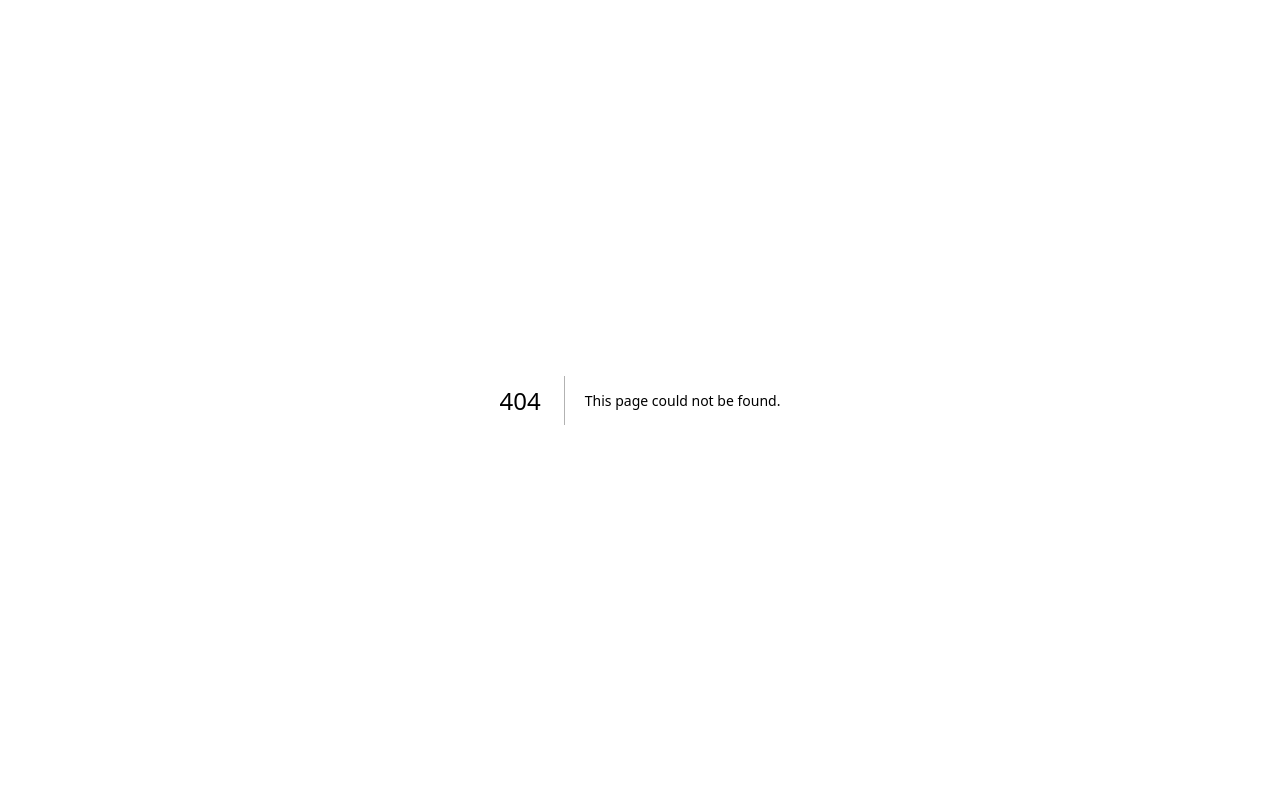
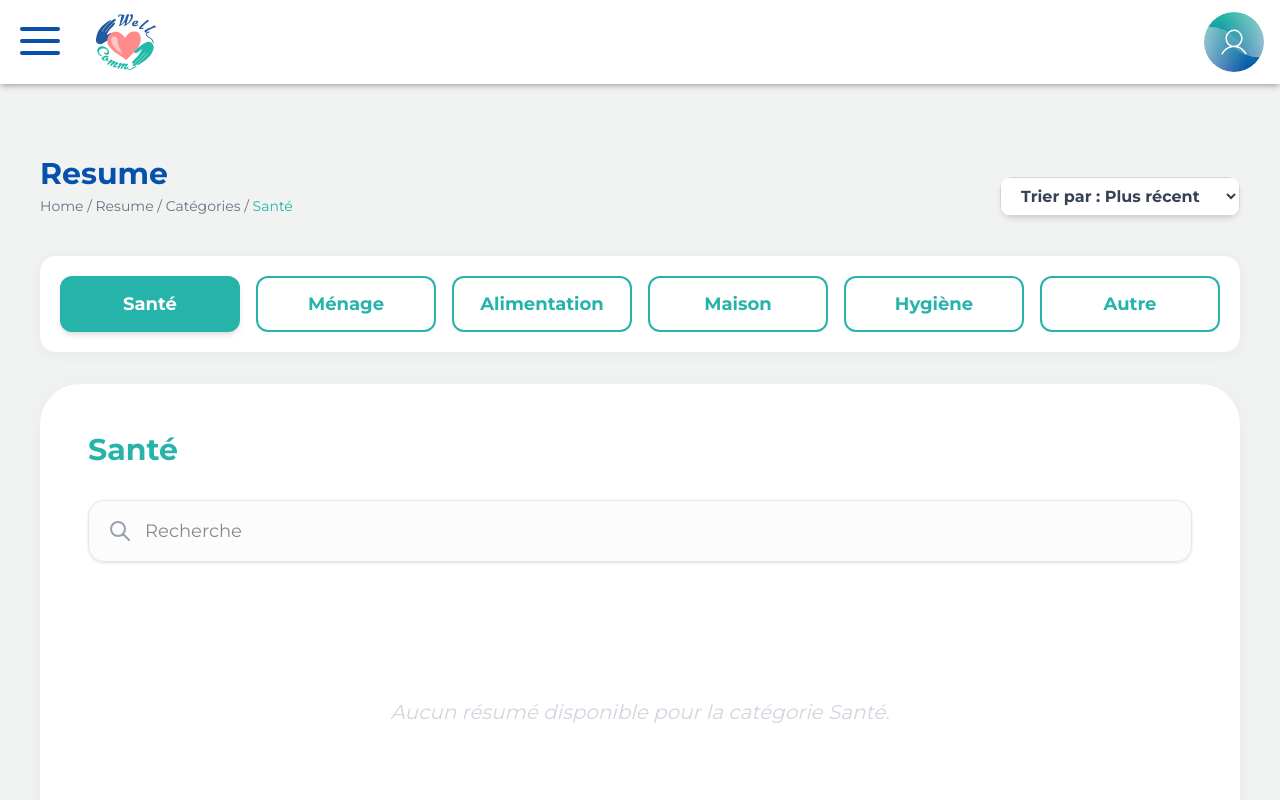
Before and after one commit to TheGamerFarmer/Well-Comm, a Next.js app in the folder site-web/: page /resume in a window 1280 px wide. Before the commit this address had no page. Shown: the top 800 px of the page. Built offline with nearby package versions, Linux system fonts and the light colour scheme.

Commit message:
Ajout de la page résumé

```diff
--- /dev/null
+++ b/site-web/app/resume/layout.tsx
@@ -0,0 +1,18 @@
+import Link from "next/link";
+import Image from "next/image";
+import HeaderLoged from "@/components/HeaderLoged";
+
+export default function ResumeLayout({ children }: { children: React.ReactNode }) {
+    return (
+
+        <div className="flex flex-col min-h-screen ">
+            <header className="bg-white shadow-md relative z-10">
+
+                <HeaderLoged />
+
+            </header>
+            <main className="bg-[#fafafa] flex-1">{children}</main>
+
+        </div>
+    )
+}
--- /dev/null
+++ b/site-web/app/resume/page.tsx
@@ -0,0 +1,84 @@
+"use client";
+
+import {Button} from "@/components/ButtonMain";
+import Categories from "@/components/Categories";
+import HeaderLoged from "@/components/HeaderLoged";
+import { useState } from "react";
+
+export default function Resume() {
+    const categories = ["Santé", "Ménage", "Alimentation", "Maison", "Hygiène", "Autre"];
+
+    const [activeCategory, setActiveCategory] = useState("Santé");
+    const [searchQuery, setSearchQuery] = useState("");
+
+    const aideNom = "userTemp";
+    const archiveCount = 0;
+    const channels = [];
+
+    return (
+        <div className="w-full p-6 md:p-10 font-montserrat min-h-screen bg-[#f1f2f2]">
+            <div className="flex flex-col lg:flex-row justify-between items-start lg:items-end mb-10 gap-6 w-full pt-12 md:pt-8">
+                <div className="flex-1">
+                    <h1 className="text-3xl font-bold text-[#0551ab]">Resume</h1>
+                    <nav className="text-sm text-gray-500 mt-1">
+                        Home / Resume / Catégories / <span className="text-[#26b3a9] font-medium">{activeCategory}</span>
+                    </nav>
+                </div>
+
+                <div className="flex flex-col sm:flex-row items-center gap-6 w-full lg:w-auto">
+
+                    <div className="w-full sm:w-60 [&_button]:w-full [&_button]:h-14 [&_button]:text-lg [&_button]:font-bold shadow-md rounded-xl overflow-hidden">
+                        <select
+                            className="block w-full font-bold px-4 py-2 text-gray-700 bg-white border border-gray-300 rounded-md shadow-sm focus:outline-none focus:ring-2 focus:ring-blue-500 focus:border-blue-500">
+                            <option value="1">Trier par : Plus récent</option>
+                            <option value="2">Trier par : Plus ancien</option>
+                        </select>
+                    </div>
+                </div>
+            </div>
+
+            <div className="bg-white p-5 rounded-2xl shadow-[0_2px_15px_rgba(0,0,0,0.05)] mb-8 flex flex-wrap justify-between gap-4 w-full">
+                {categories.map((cat) => (
+                    <button
+                        key={cat}
+                        onClick={() => setActiveCategory(cat)}
+                        className={`flex-1 min-w-[130px] py-3 px-5 rounded-xl border-2 font-bold text-lg transition-all ${
+                            activeCategory === cat
+                                ? "bg-[#26b3a9] text-white border-[#26b3a9] shadow-md"
+                                : "text-[#26b3a9] border-[#26b3a9] hover:bg-[#26b3a9]/5"
+                        }`}
+                    >
+                        {cat}
+                    </button>
+                ))}
+            </div>
+
+            <div className="bg-white rounded-[2.5rem] shadow-[0_4px_25px_rgba(0,0,0,0.04)] p-8 md:p-12 w-full min-h-[70vh]">
+                <h2 className="text-[#26b3a9] font-bold text-3xl mb-8">{activeCategory}</h2>
+
+                <div className="relative mb-10">
+                    <span className="absolute inset-y-0 left-0 pl-5 flex items-center pointer-events-none">
+                        <svg className="h-6 w-6 text-gray-400" fill="none" stroke="currentColor" viewBox="0 0 24 24">
+                            <path strokeLinecap="round" strokeLinejoin="round" strokeWidth="2" d="M21 21l-6-6m2-5a7 7 0 11-14 0 7 7 0 0114 0z" />
+                        </svg>
+                    </span>
+                    <input
+                        type="text"
+                        placeholder="Recherche"
+                        value={searchQuery}
+                        onChange={(e) => setSearchQuery(e.target.value)}
+                        className="w-full pl-14 pr-6 py-4 bg-gray-50/50 border border-gray-200 rounded-2xl focus:outline-none focus:ring-4 focus:ring-[#26b3a9]/10 transition-all text-lg shadow-sm"
+                    />
+                </div>
+
+                <div className="space-y-6">
+                    {channels.length === 0 && (
+                        <div className="flex flex-col items-center justify-center py-24 text-gray-300">
+                            <p className="text-xl font-medium italic">Aucun résumé disponible pour la catégorie {activeCategory}.</p>
+                        </div>
+                    )}
+                </div>
+            </div>
+        </div>
+    );
+}
```
